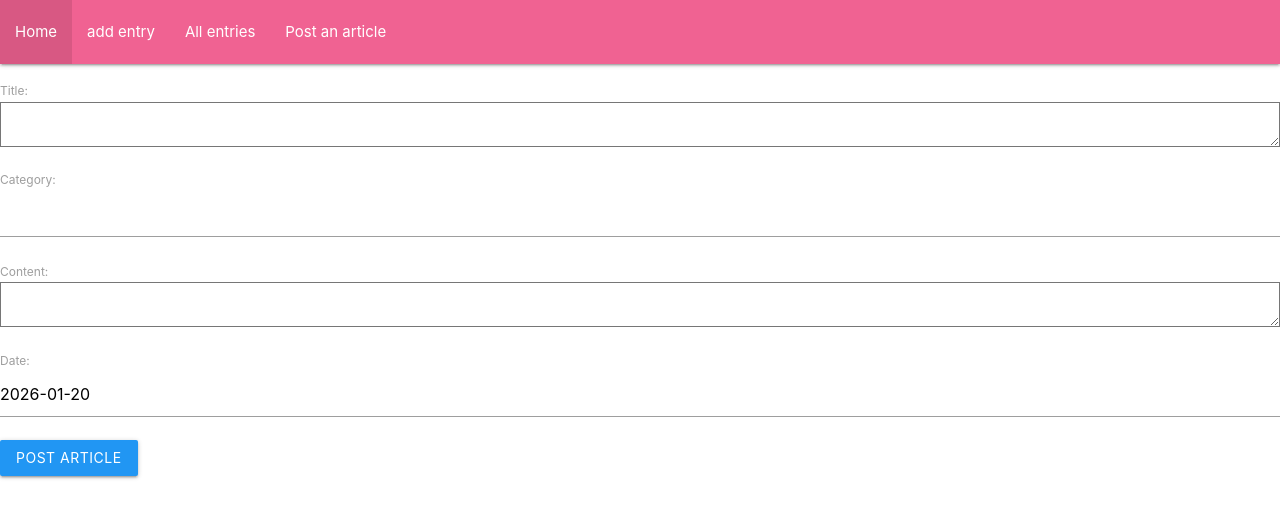
After one commit to Danalajmi/safe-haven, a Django app: page /articles/new in a window 1280 px wide. The commit adds this page. Shown: the top 518 px of the page. Run offline with Django 5.2, Linux system fonts and the light colour scheme.

Commit message:
somehow a more basic CRUD -- article

```diff
--- a/safe_haven/main_app/models.py
+++ b/safe_haven/main_app/models.py
@@ -39,3 +39,14 @@ class Journal(models.Model):
 
     def get_absolute_url(self):
         return reverse("Journal_detail", kwargs={"pk": self.pk})
+
+class Article(models.Model):
+    title = models.TextField()
+    category = models.CharField(max_length=1)
+    content = models.TextField()
+    date = models.DateField(default=date.today)
+
+    def __str__(self):
+        return self.title
+    def get_absolute_url(self):
+        return reverse("Art_detail", kwargs={"pk": self.pk})
--- a/safe_haven/main_app/templates/base.html
+++ b/safe_haven/main_app/templates/base.html
@@ -22,6 +22,7 @@
 
         <li><a href="{% url 'CreateJournal'%}">add entry</a></li>
         <li><a href="{% url 'IndexJournal'%}">All entries</a></li>
+        <li><a href="{% url 'CreateArt'%}">Post an article</a></li>
       </ul>
       </div>
     </nav>
--- a/safe_haven/main_app/templates/home.html
+++ b/safe_haven/main_app/templates/home.html
@@ -1,4 +1,8 @@
 {% extends "base.html" %}
 {% block content %}
 <h1>Home</h1>
+<!-- only for logged in users -->
+{% include "./main_app/journal_list.html" %}
+<!-- for all -->
+{% include "./main_app/article_list.html" %}
 {% endblock content %}
--- /dev/null
+++ b/safe_haven/main_app/templates/main_app/article_form.html
@@ -0,0 +1,8 @@
+{% extends "base.html" %}
+{% block content %}
+<form action="{%url 'CreateArt' %}" method="POST">
+  {%csrf_token%}
+  {{form.as_p}}
+  <input type="submit" value="Post Article" class="btn blue">
+</form>
+{% endblock content %}
--- /dev/null
+++ b/safe_haven/main_app/templates/main_app/article_list.html
@@ -0,0 +1,4 @@
+<!-- get this to show in home.html & idk where else, using include -->
+{%for article in articles%}
+<a href="{%url 'Art_detail' article.id %}">{{article.title}}</a>
+{%endfor%}
--- a/safe_haven/main_app/templates/main_app/journal_list.html
+++ b/safe_haven/main_app/templates/main_app/journal_list.html
@@ -1,6 +1,4 @@
-{% extends "base.html" %}
-{% block content %}
+
 {%for entry in entries %}
 <a href="{%url 'Journal_detail' entry.id%}"><h1>{{entry.title}}</h1></a>
 {%endfor%}
-{% endblock content %}
--- a/safe_haven/main_app/urls.py
+++ b/safe_haven/main_app/urls.py
@@ -10,4 +10,11 @@ urlpatterns = [
     path('journals/<int:pk>/', views.DetailJournal.as_view(), name='Journal_detail'),
     path('journals/<int:pk>/update/', views.UpdateJournal.as_view(), name='Journal_update'),
     path('journals/<int:pk>/delete/', views.DeleteJournal.as_view(), name='Journal_delete'),
+
+    path('articles/all', views.IndexArt.as_view(), name='IndexArt'),
+    path('articles/new', views.CreateArt.as_view(), name='CreateArt'),
+    path('articles/<int:pk>', views.DetailArt.as_view(), name='Art_detail'),
+    path('articles/<int:pk>/update', views.UpdateArt.as_view(), name='Art_update'),
+    path('articles/<int:pk>/delete', views.DeleteArt.as_view(), name='Art_delete'),
+
 ]
--- a/safe_haven/main_app/views.py
+++ b/safe_haven/main_app/views.py
@@ -5,7 +5,7 @@ from django.contrib.auth.mixins import LoginRequiredMixin
 from django.contrib.auth.forms import UserCreationForm
 from django.views.generic.edit import CreateView, UpdateView, DeleteView
 from django.views.generic import ListView, DetailView
-from .models import Journal
+from .models import Journal, Article
 
 # Create your views here.
 
@@ -24,17 +24,19 @@ def signup(request):
     return render(request, 'registration/signup.html', context)
 
 def home(request):
-    return render(request, 'home.html')
+    articles = Article.objects.all()
+    entries = Journal.objects.all()
+    return render(request, 'home.html', {'articles': articles, 'entries': entries})
 
 class IndexJournal(ListView):
     model = Journal
+    #! change to .filter after applying auth
     entries = Journal.objects.all()
     context_object_name = 'entries'
 
 class CreateJournal(CreateView):
     model = Journal
     fields = '__all__'
-
 
 class DetailJournal(DetailView):
     model = Journal
@@ -47,3 +49,24 @@ class UpdateJournal(UpdateView):
 class DeleteJournal(DeleteView):
     model = Journal
     success_url = '/journals/all'
+
+class IndexArt(ListView):
+    model = Article
+    articles = Article.objects.all()
+    context_object_name = 'articles'
+
+class CreateArt(CreateView):
+    model = Article
+    fields = '__all__'
+
+class UpdateArt(UpdateView):
+    model = Article
+    fields = '__all__'
+
+class DetailArt(DetailView):
+    model = Article
+    context_object_name = 'article'
+
+class DeleteArt(DeleteView):
+    model = Article
+    success_url = '/'
```
Also changed, not shown: safe_haven/main_app/templates/main_app/article_confirm_delete.html (added, +11 -0 lines), safe_haven/main_app/templates/main_app/article_detail.html (added, +9 -0 lines).
